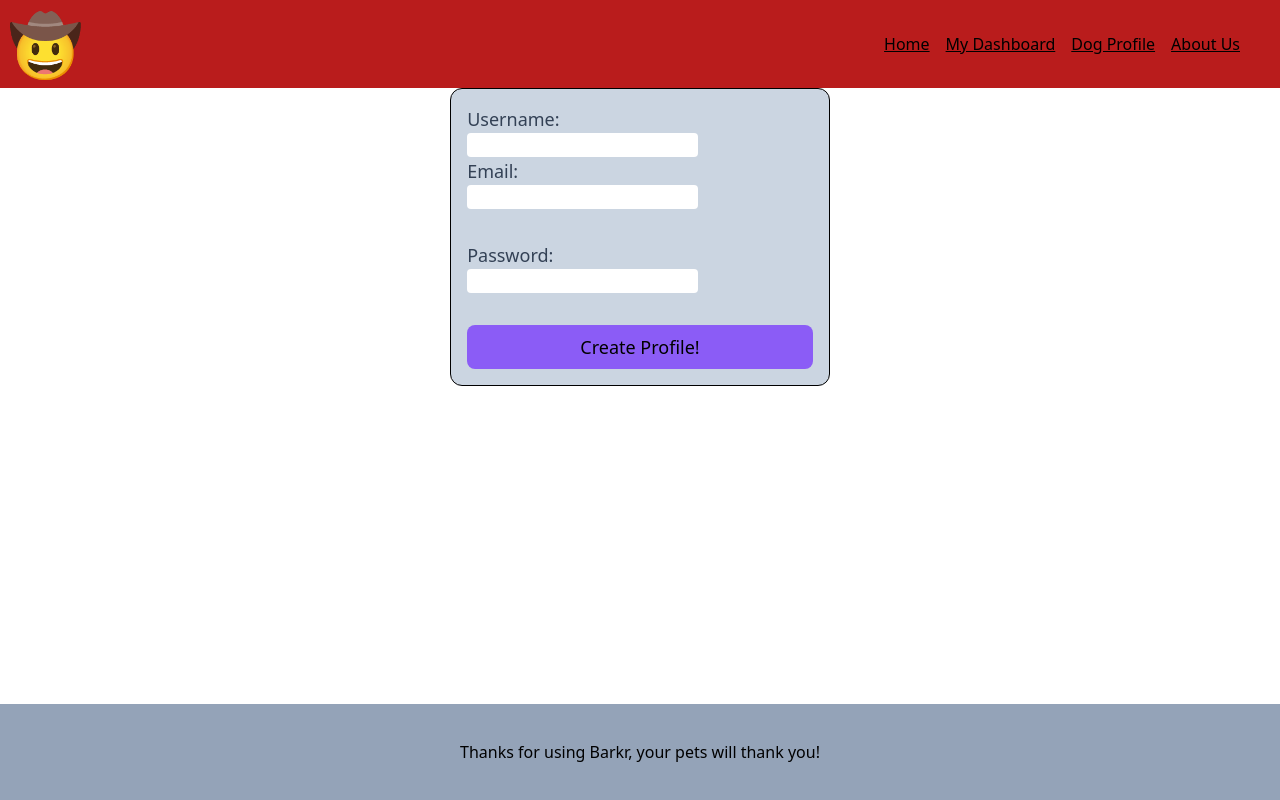
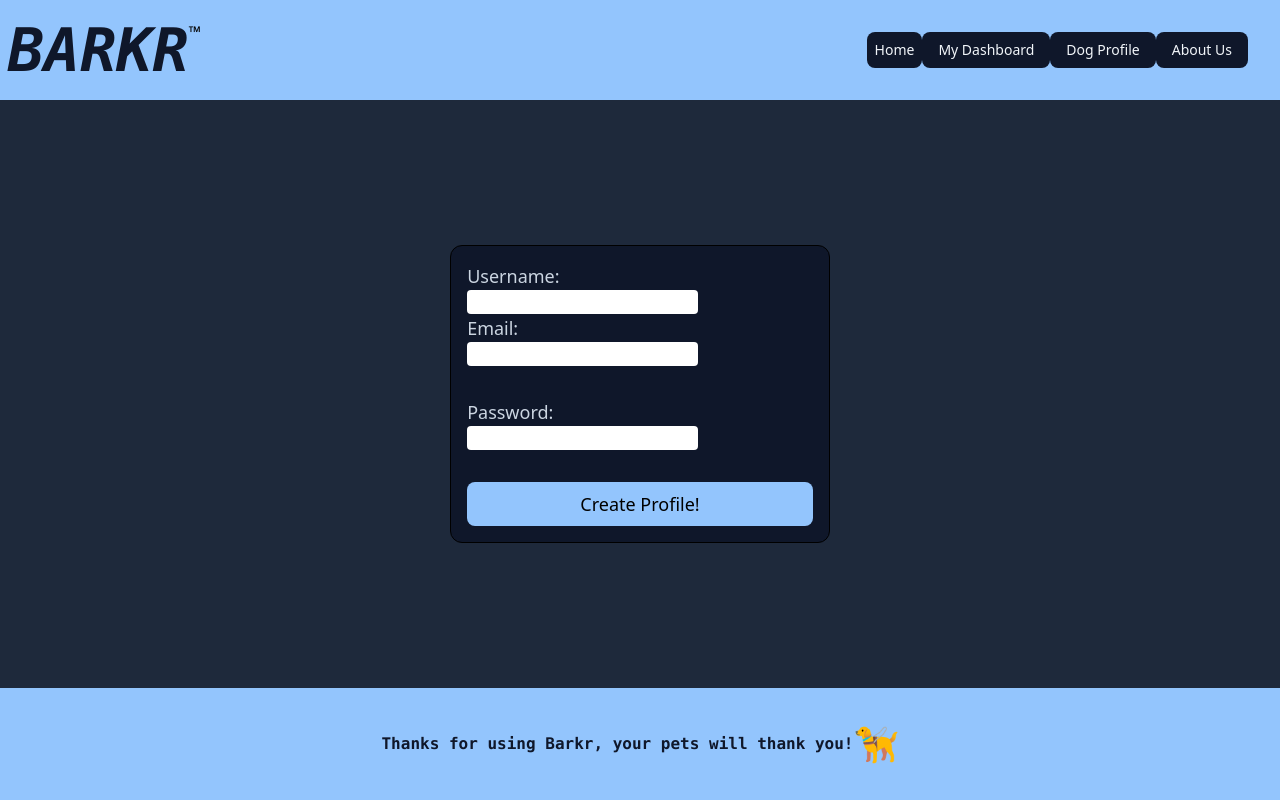
Before and after one commit to RosalvaMartinez/barkr, a React (Create React App) app in the folder client/: page / in a window 1280 px wide. Built offline with nearby package versions, Linux system fonts and the light colour scheme.

Commit message:
Add component css

```diff
--- a/client/src/components/Footer.js
+++ b/client/src/components/Footer.js
@@ -1,10 +1,11 @@
 function Footer() {
     return (
-        <footer className=" bg-slate-400 flex flex-row content-center w-full mt-auto bg-secondary p-4">
-            <div className="flex flex-col justify-center place-items-center my-5 w-full">
-                <h3>
+        <footer className=" bg-blue-300 flex flex-row content-center w-full mt-auto bg-secondary p-4">
+            <div className="flex flex-row justify-center place-items-center my-5 w-full">
+                <h3 className="text-slate-900 font-mono font-semibold">
                     Thanks for using Barkr, your pets will thank you!
                 </h3>
+                <h4 className="text-4xl">🦮</h4>
             </div>
         </footer>
     )
--- a/client/src/components/Header.js
+++ b/client/src/components/Header.js
@@ -1,8 +1,11 @@
 import Navigation from './Navigation.js';
 function Header() {
     return (
-        <header className="flex flex-row bg-red-700 justify-between place-items-center p-2">
-            <h1 className="text-6xl">🤠</h1>
+        <header className="flex flex-row bg-blue-300 justify-between place-items-center p-2">
+            <div className="flex flex-row">
+            <h1 className="text-6xl font-mono italic subpixel-antialiased text-slate-900 font-extrabold">BARKR</h1>
+            <h1>™</h1>
+            </div>
             <Navigation />
         </header>
     )
--- a/client/src/components/Layout.js
+++ b/client/src/components/Layout.js
@@ -5,7 +5,7 @@ function Layout({ children }) {
     return (
         <>
             <Header />
-            <main>{ children }</main>
+            <main className="bg-slate-800 flex-grow">{ children }</main>
             <Footer />
         </>
     )
--- a/client/src/components/Navigation.js
+++ b/client/src/components/Navigation.js
@@ -1,16 +1,24 @@
 import React from "react";
 import {
-  Link
+    Link
 } from "react-router-dom";
 
 function Navigation() {
     return (
         <nav>
             <ul className="flex flex-row p-6">
-                <li className="mx-2"><Link to="/" className={`underline`}>Home</Link></li>
-                <li className="mx-2"><Link to="/dashboard" className={`underline`}>My Dashboard</Link></li>
-                <li className="mx-2"><Link to="/dogProfile" className={`underline`}>Dog Profile</Link></li>
-                <li className="mx-2"><Link to="/aboutUs" className={`underline`}>About Us</Link></li>
+                <button className="bg-slate-900 hover:bg-blue-500 active:bg-blue-400 p-2 rounded-lg text-sm text-slate-100 ...">
+                    <Link to="/">Home</Link>
+                </button>
+                <button className="bg-slate-900 hover:bg-blue-500 active:bg-blue-400 p-2 rounded-lg text-sm text-slate-100 ...">
+                    <li className="mx-2"><Link to="/dashboard">My Dashboard</Link></li>
+                </button>
+                <button className="bg-slate-900 hover:bg-blue-500 active:bg-blue-400 p-2 rounded-lg text-sm text-slate-100 ...">
+                    <li className="mx-2"><Link to="/dogProfile">Dog Profile</Link></li>
+                </button>
+                <button className="bg-slate-900 hover:bg-blue-500 active:bg-blue-400 p-2 rounded-lg text-sm text-slate-100 ...">
+                    <li className="mx-2"><Link to="/aboutUs">About Us</Link></li>
+                </button>
             </ul>
         </nav>
     );
--- a/client/src/components/SignupForm.js
+++ b/client/src/components/SignupForm.js
@@ -2,26 +2,26 @@
 function SignupForm() {
     return (
         <div className="flex flex-col w-full h-full justify-center place-items-center">
-            <form className="flex flex-col border border-black bg-slate-300 rounded-xl w-fit p-4 justify-center">
+            <form className="flex flex-col border border-black bg-slate-900 rounded-xl w-fit p-4 justify-center">
                 <label className="block">
-                    <span className="block text-lg font-medium text-slate-700">Username:</span>
+                    <span className="block text-lg font-medium text-slate-300">Username:</span>
                     <input type="username" className=" rounded peer ..." />
                 </label>
                 <label className="block">
-                    <span className="block text-lg font-medium text-slate-700">Email:</span>
+                    <span className="block text-lg font-medium text-slate-300">Email:</span>
                     <input type="email" className="rounded peer ..." />
-                    <p className="mt-2 invisible peer-invalid:visible text-pink-600 text-md">
+                    <p className="mt-2 invisible peer-invalid:visible text-red-600 text-md">
                         Please provide a valid email address.
                     </p>
                 </label>
                 <label className="block">
-                    <span className="block text-lg font-medium text-slate-700">Password:</span>
+                    <span className="block text-lg font-medium text-slate-300">Password:</span>
                     <input type="email" className="rounded peer ..." />
-                    <p className="mt-2 invisible peer-invalid:visible text-pink-600 text-md">
+                    <p className="mt-2 invisible peer-invalid:visible text-red-600 text-md">
                         Please provide a password you will remember.
                     </p>
                 </label>
-                <button className="bg-violet-500 hover:bg-violet-600 active:bg-violet-700 p-2 rounded-lg text-lg focus:outline-none focus:ring focus:ring-violet-300 ...">
+                <button className="font-sans font-normal bg-blue-300 hover:bg-blue-500 active:bg-blue-400 p-2 rounded-lg text-lg focus:outline-none focus:ring focus:ring-blue-200 ...">
                     Create Profile!
                 </button>
             </form>
```
